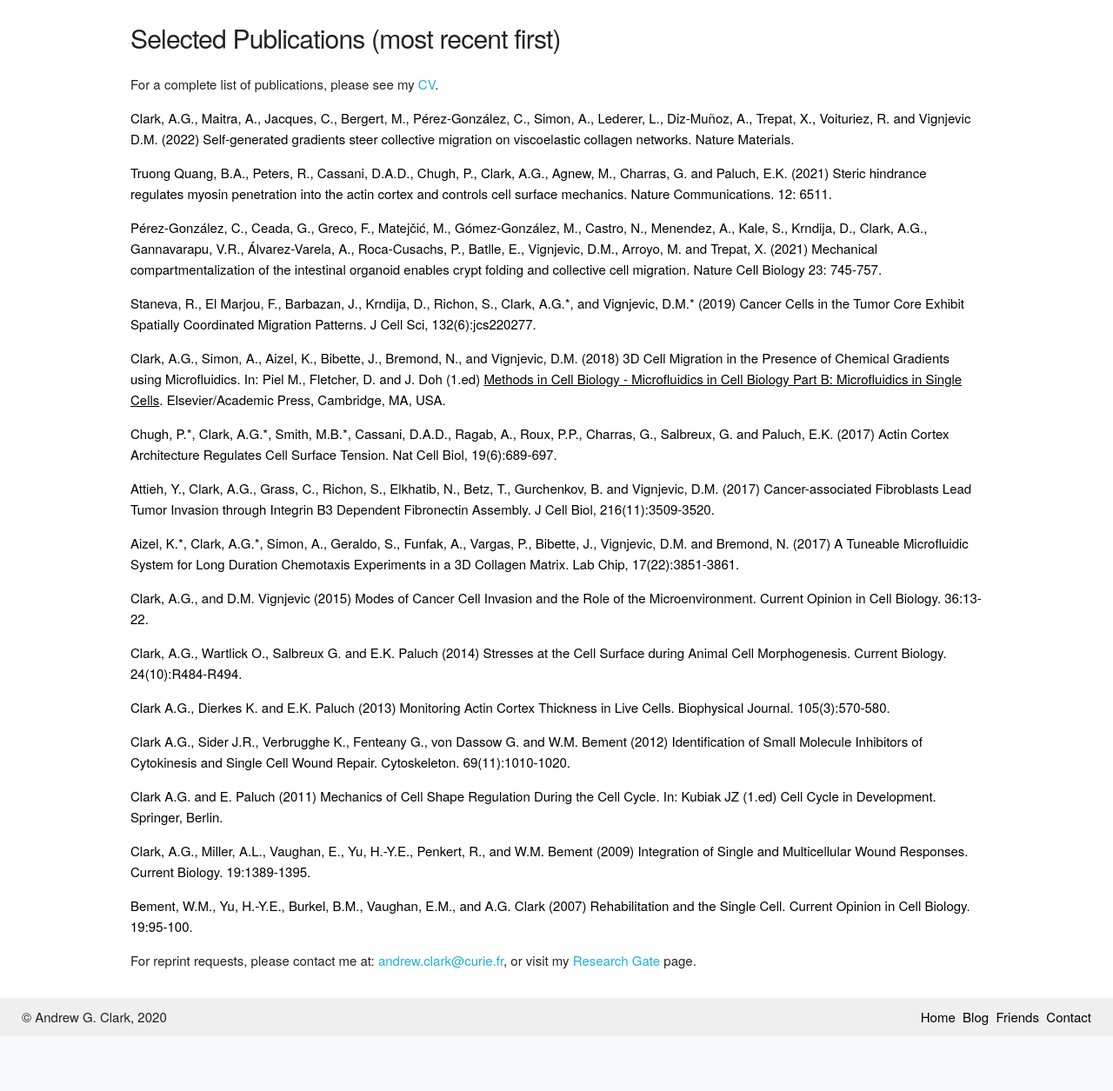
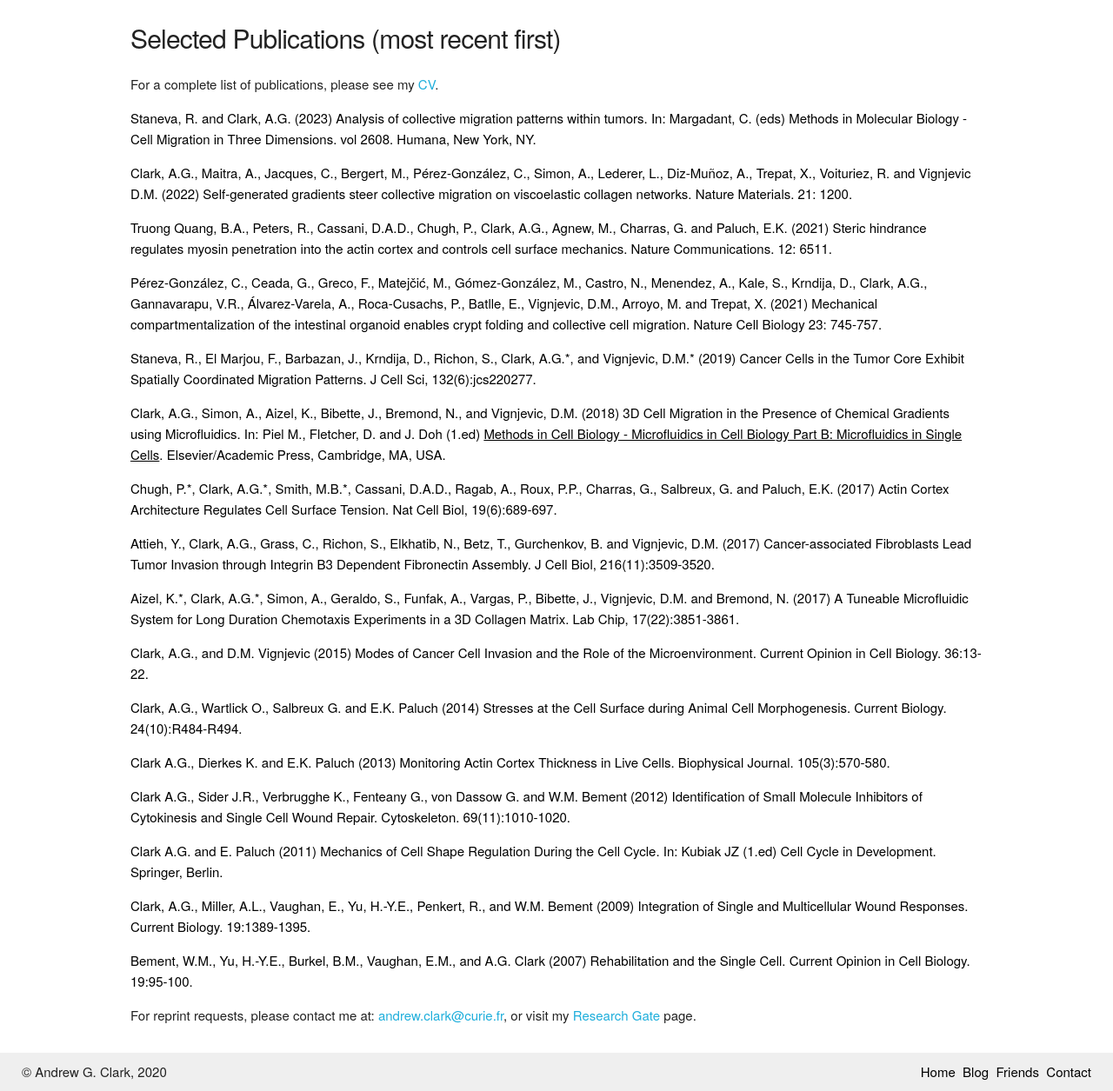
Before and after one commit to agclark12/blog_md, a Flask app: page /publications/ in a window 1280 px wide. Shown: the part 92-1347 px from the top of the page at 87% size. Before the commit the page ends 1272 px from the top, so only its background shows below. Run offline with Flask 2, Linux system fonts and the light colour scheme; parts of the project's set-up code (start-up, migrations or seed data) failed here and were passed over; some libraries are stand-ins or nearby versions.

Commit message:
updated publications

```diff
--- a/blog_md/templates/publications.html
+++ b/blog_md/templates/publications.html
@@ -9,8 +9,14 @@
 </p>
 
 <p>
+    <a href="https://doi.org/10.1007/978-1-0716-2887-4_18" class="paper-link">
+        Staneva, R. and Clark, A.G. (2023) Analysis of collective migration patterns within tumors. In: Margadant, C. (eds) Methods in Molecular Biology - Cell Migration in Three Dimensions. vol 2608. Humana, New York, NY.
+    </a>
+</p>
+
+<p>
     <a href="https://doi.org/10.1038/s41563-022-01259-5" class="paper-link">
-        Clark, A.G., Maitra, A., Jacques, C., Bergert, M., Pérez-González, C., Simon, A., Lederer, L., Diz-Muñoz, A., Trepat, X., Voituriez, R. and Vignjevic D.M. (2022) Self-generated gradients steer collective migration on viscoelastic collagen networks. Nature Materials.
+        Clark, A.G., Maitra, A., Jacques, C., Bergert, M., Pérez-González, C., Simon, A., Lederer, L., Diz-Muñoz, A., Trepat, X., Voituriez, R. and Vignjevic D.M. (2022) Self-generated gradients steer collective migration on viscoelastic collagen networks. Nature Materials. 21: 1200.
     </a>
 </p>
 <p>
```
